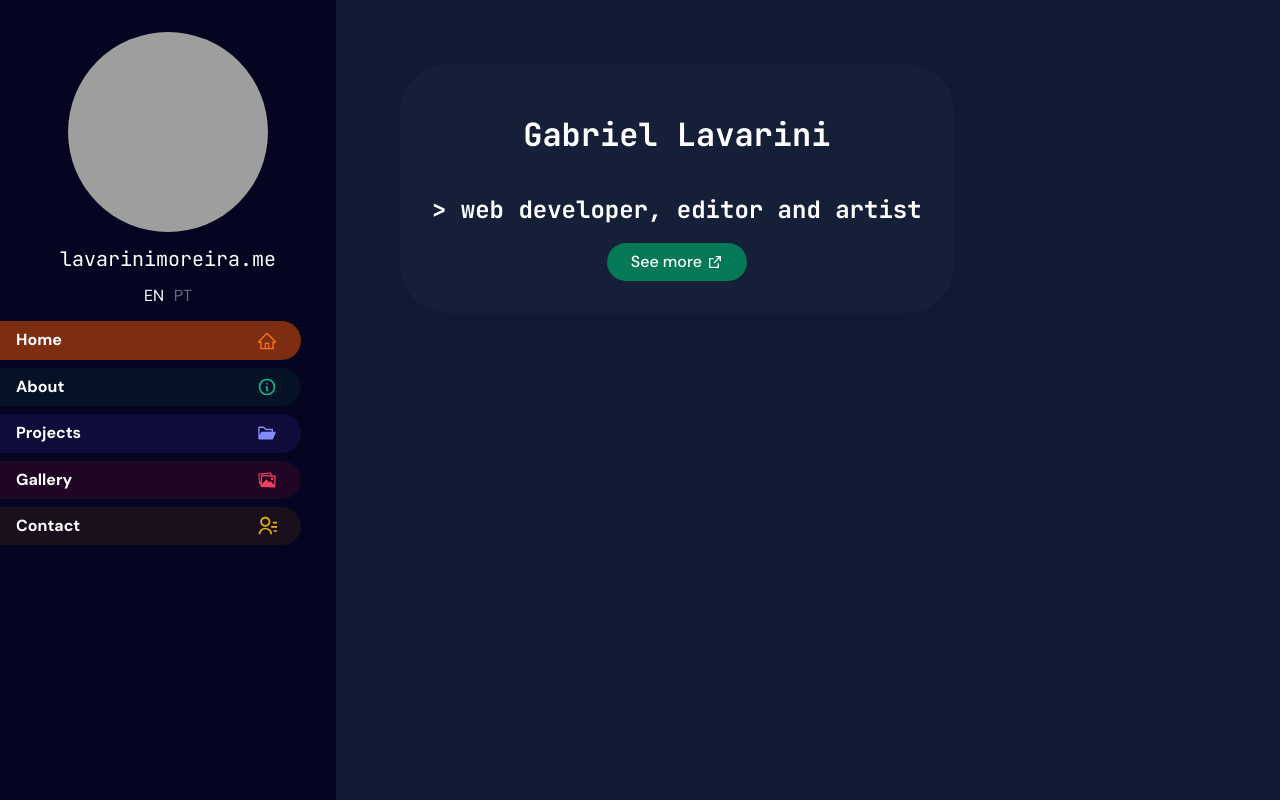
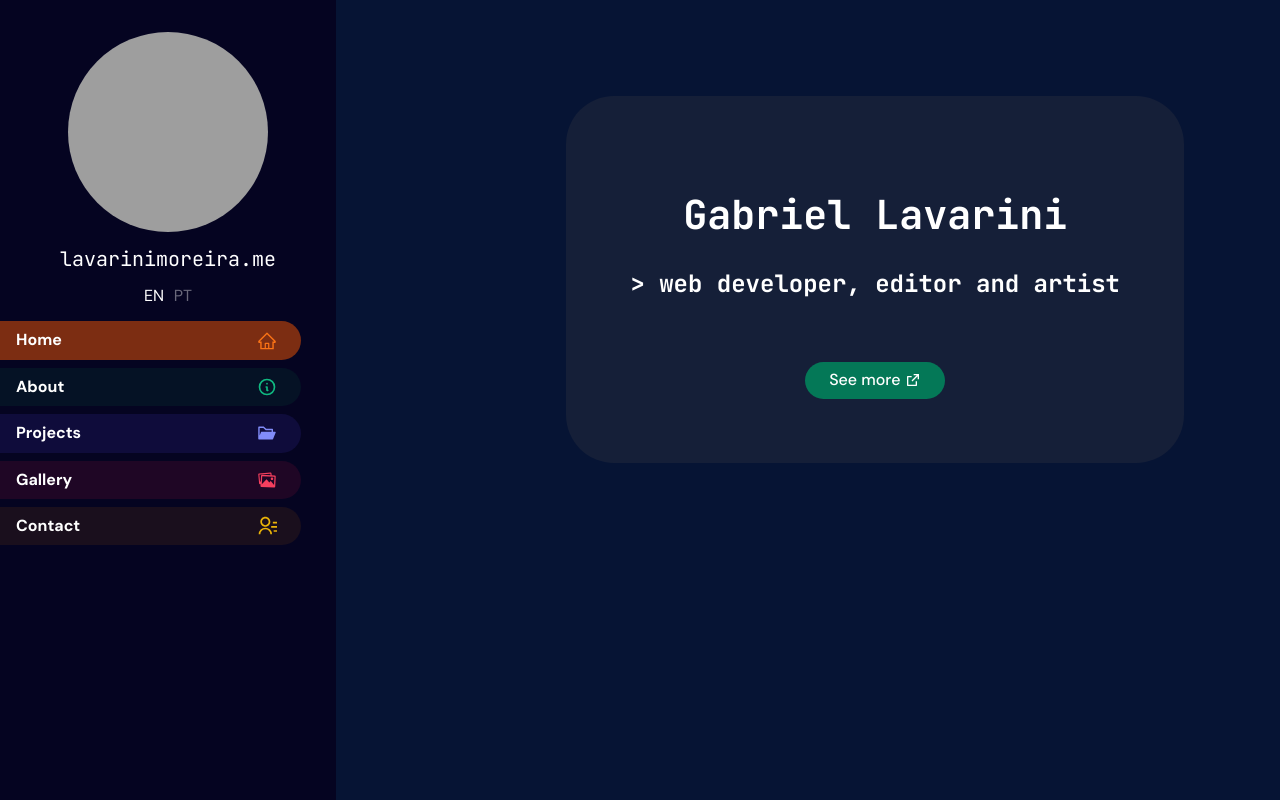
Before and after one commit to lavarinimoreira/portfolio-midjourney, a React (Create React App) app: page / in a window 1280 px wide. Built offline with nearby package versions, Linux system fonts and the light colour scheme; grey boxes are pictures that could not be loaded.

Commit message:
updating home

```diff
--- a/src/components/styles/home.ts
+++ b/src/components/styles/home.ts
@@ -7,14 +7,20 @@ export const HomeContainer = styled.div`
     align-items: center;
 
     height: fit-content;
-    margin: 4rem 0 0 4rem;
-    padding: 2rem;
+    margin-top: 6rem;
+    margin-left: 18%;
+    padding: 4rem;
     border-radius: 48px;
 
     /* margin-left: calc(50% - 21rem); */
     background-color: ${({ theme }) => theme.colors.contentBg};
 
     h1 {
-        display: inline-block;
+        margin: 2rem 0 2rem 0;
+        font-size: ${({ theme }) => theme.fontSize['4xl']};
+    }
+
+    h2 {
+        margin: 0 0 4rem 0;
     }
 `;
--- a/src/styles/Theme.tsx
+++ b/src/styles/Theme.tsx
@@ -38,7 +38,7 @@ export const theme: DefaultTheme = {
         background: '#050421',
         // background: '#191919',
         // background: '#060522',
-        container: '#101a35',
+        container: '#061434',
         backgroundBody: '#0c0b08',
 
         home: 'rgb(249 115 22)',
```
